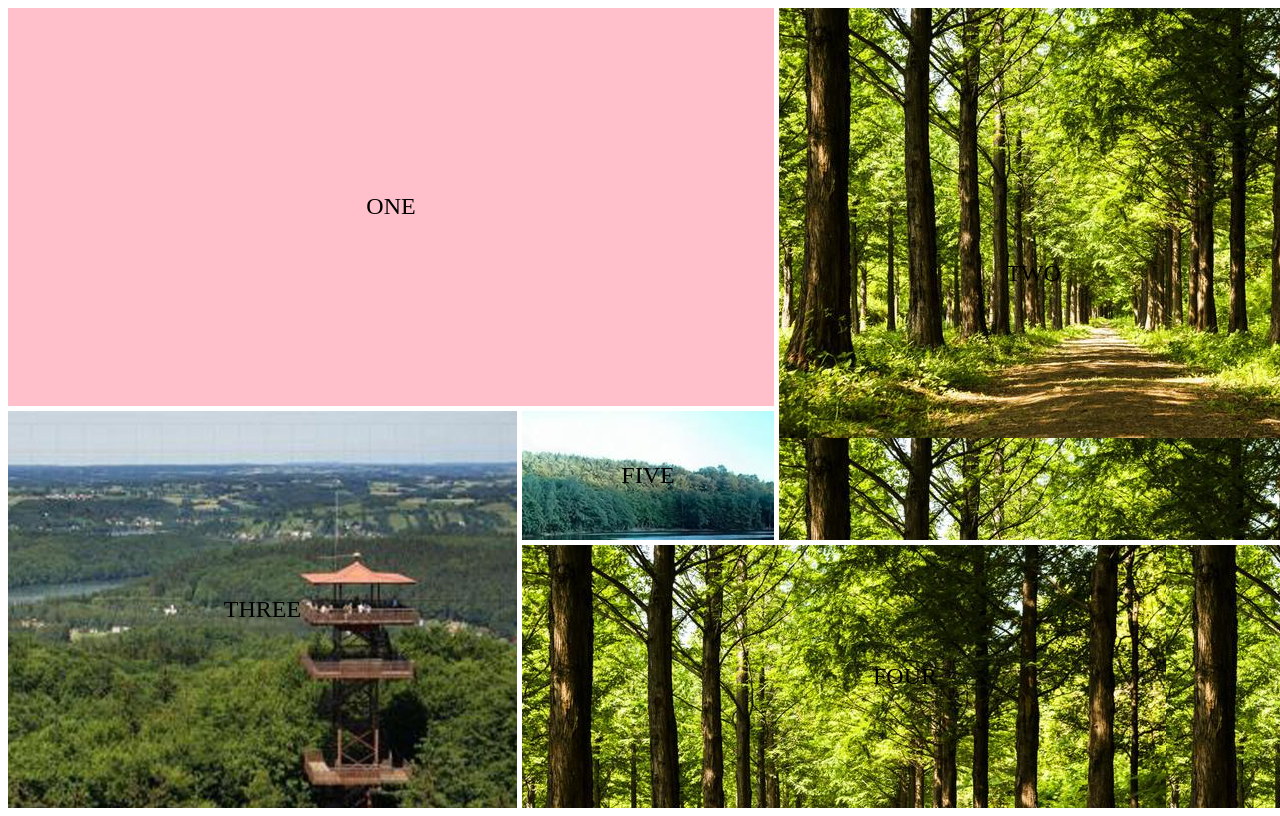
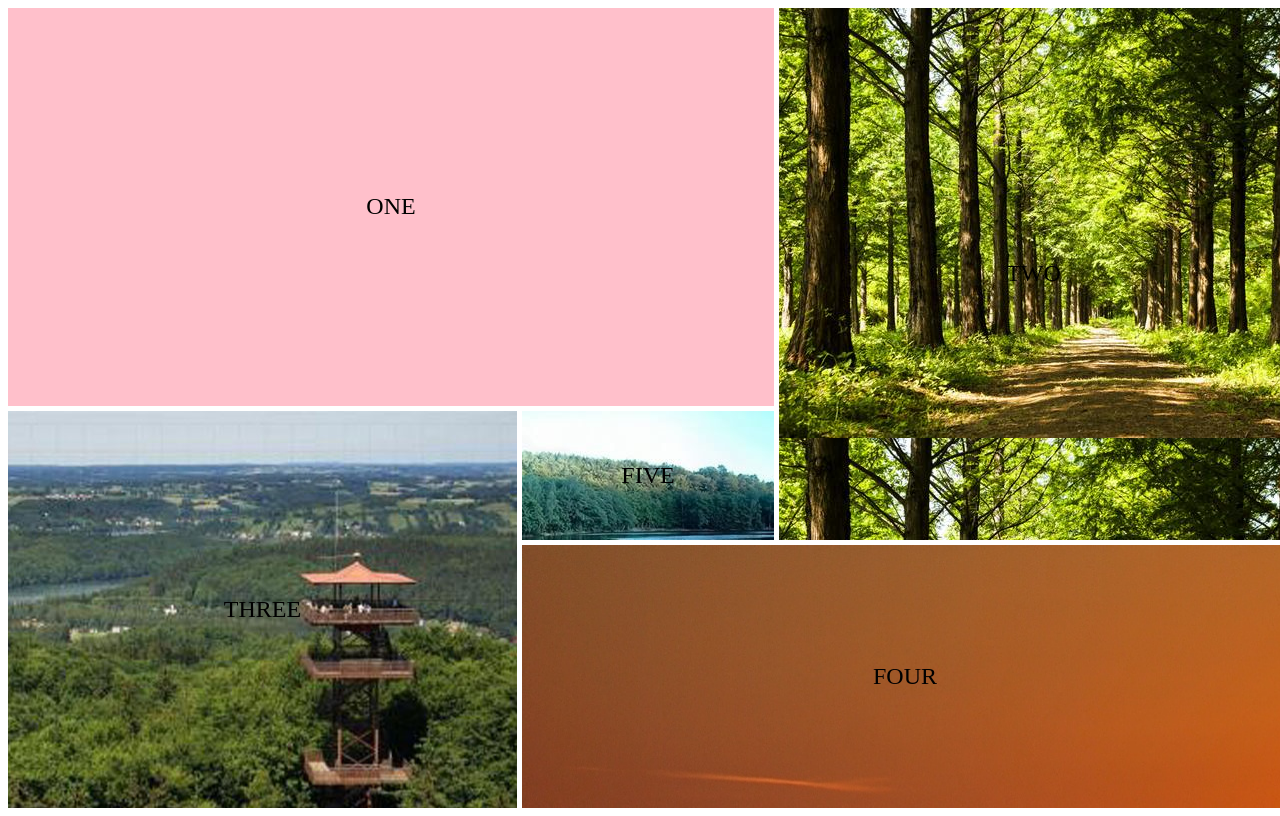
Before and after one commit to lucynaszczygiel/zadanie, a plain HTML site: page docs/index.html in a window 1280 px wide. Drawn offline with Linux system fonts and the light colour scheme.

Commit message:
Update index.css

```diff
--- a/docs/index.css
+++ b/docs/index.css
@@ -28,7 +28,7 @@ background-image: url("wiezyca-szczyt.jpg");
 
 .four {
 grid-area: 5 / 3 / 7 / 6;
-background-image: url("las.jpg");
+background-image: url("125341_morze-baltyckie-zachod-slonca-lato-jastrzebia (1).jpg");
 }
 
 .five {
```
